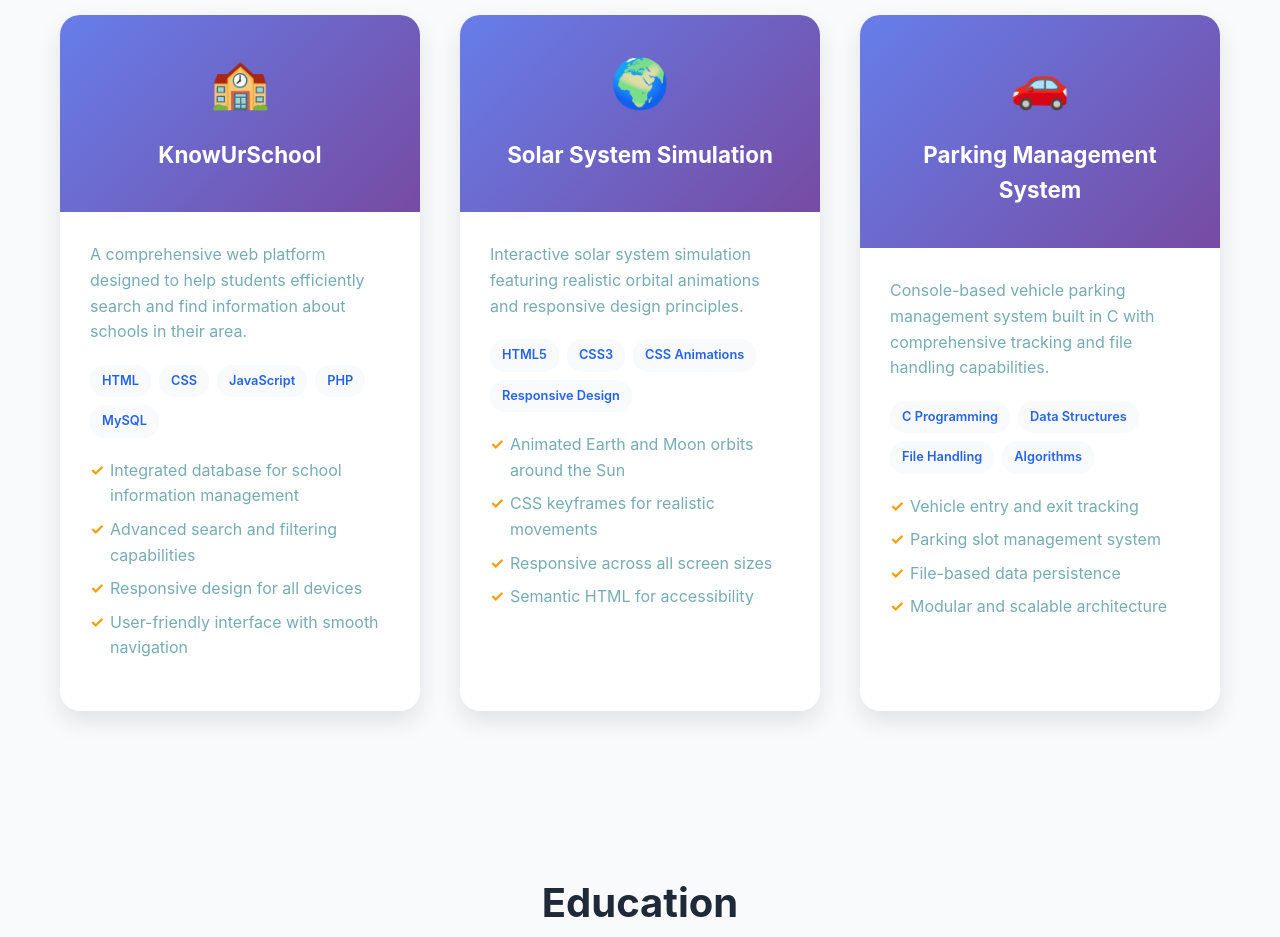
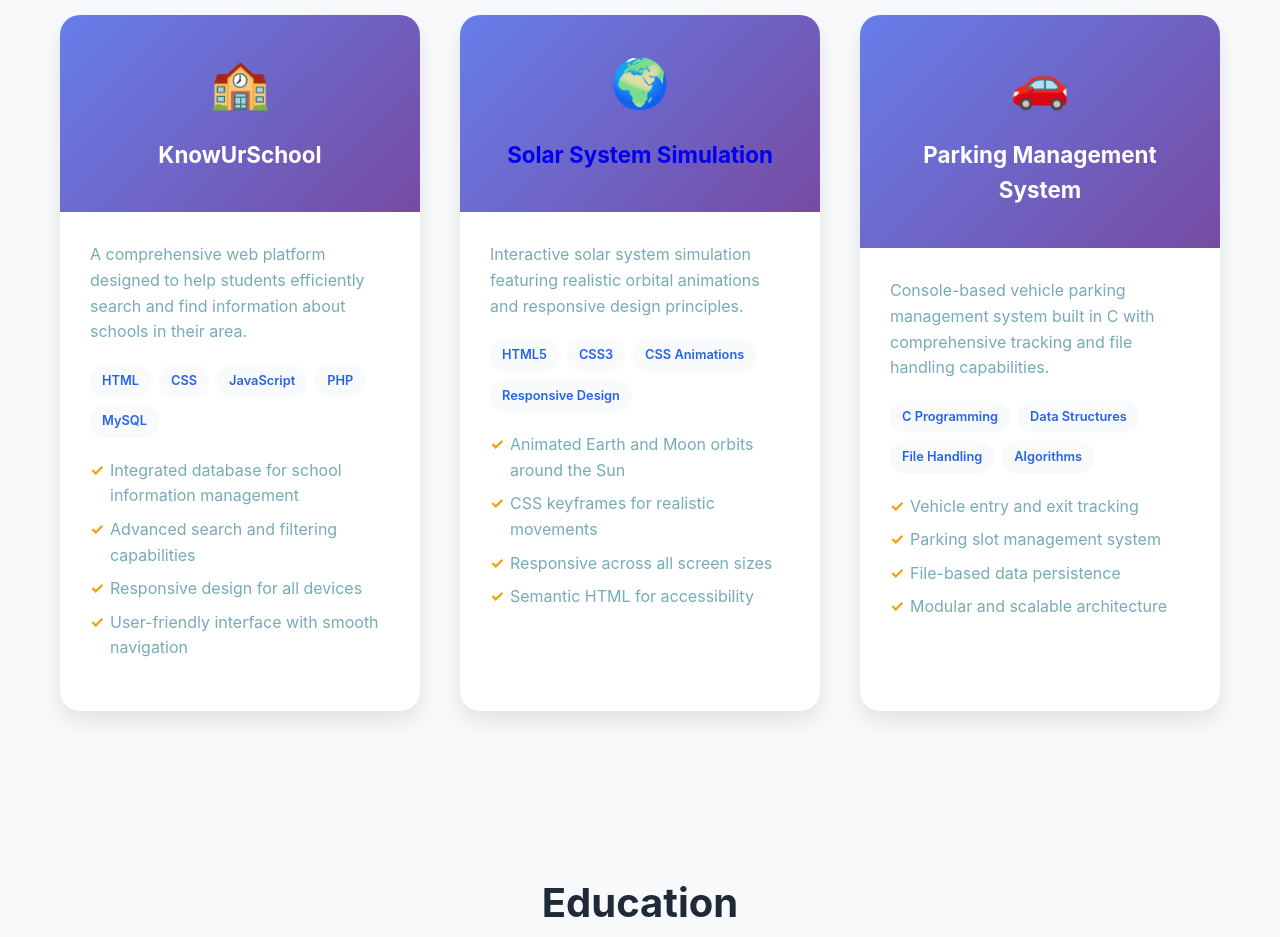
Before and after one commit to SoloAnupam/myportfolio, a plain HTML site: page index.html in a window 1280 px wide. Shown: the part 1960-2897 px from the top of the page. Drawn offline with Linux system fonts and the light colour scheme.

Commit message:
Update index.html

```diff
--- a/index.html
+++ b/index.html
@@ -694,7 +694,7 @@
                 <div class="project-card">
                     <div class="project-header">
                         <span class="project-icon">🌍</span>
-                        <h3>Solar System Simulation</h3>
+                        <h3><a href="https://soloanupam.github.io/Earth/">Solar System Simulation</a></h3>
                     </div>
                     <div class="project-content">
                         <p class="project-description">
```
